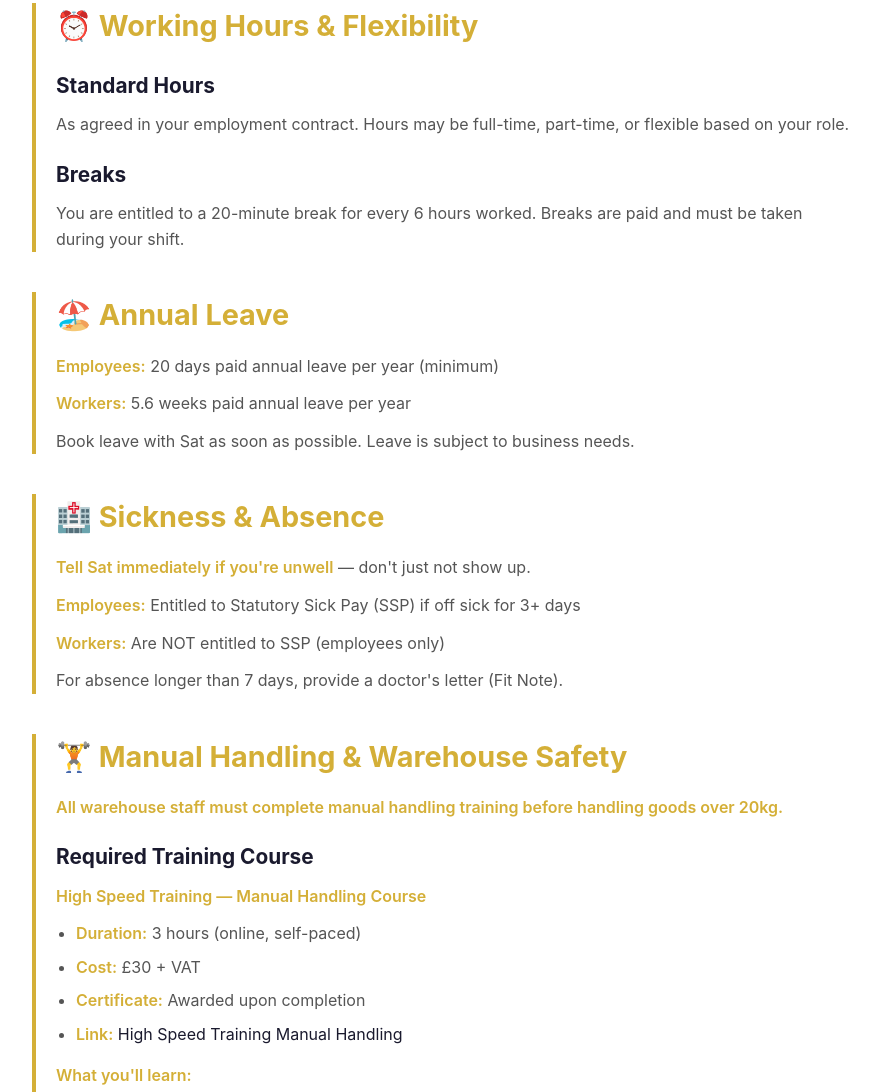
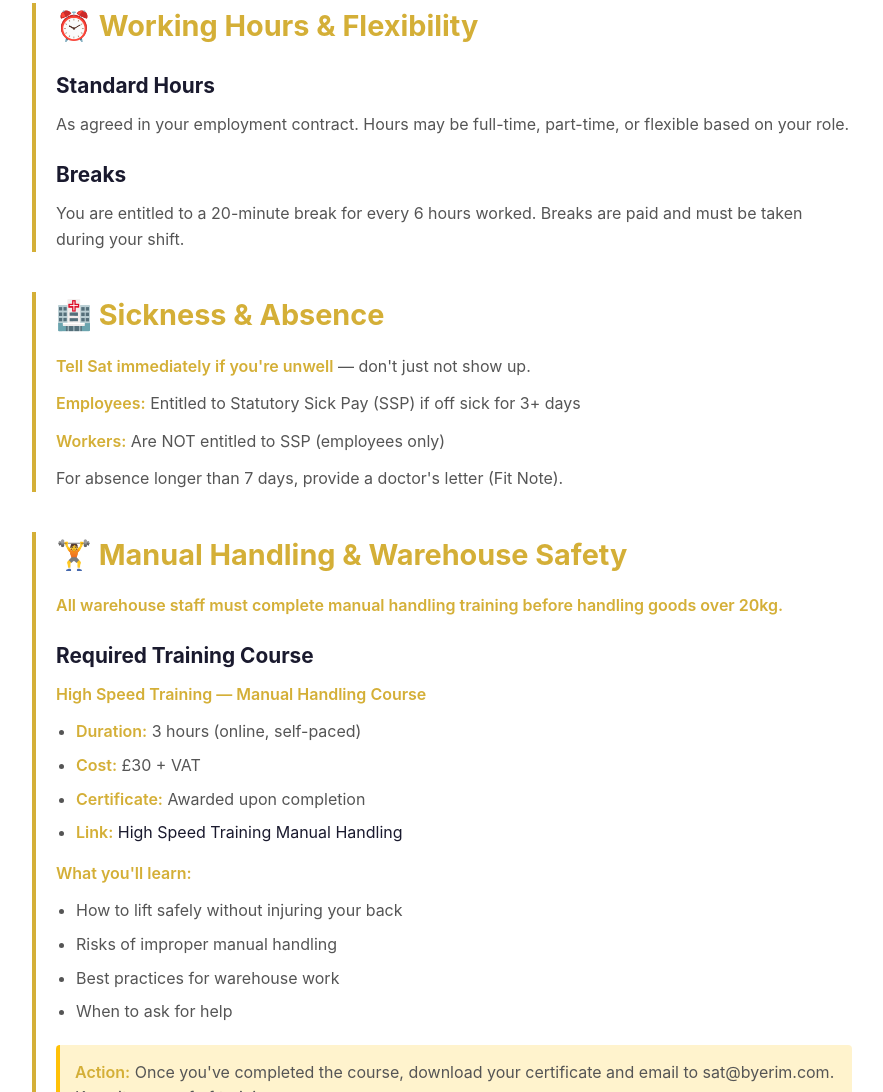
Before and after one commit to S7SSL/ByErim_Employees, a plain HTML site: page index.html in a window 1280 px wide. Shown: the part 1320-2412 px from the top of the page, without its empty margins (198-1081 px from the left). Drawn offline with Linux system fonts and the light colour scheme.

Commit message:
Remove annual leave section

```diff
--- a/index.html
+++ b/index.html
@@ -288,12 +288,7 @@
                 <p>You are entitled to a 20-minute break for every 6 hours worked. Breaks are paid and must be taken during your shift.</p>
             </section>
 
-            <section>
-                <h2>🏖️ Annual Leave</h2>
-                <p><strong>Employees:</strong> 20 days paid annual leave per year (minimum)</p>
-                <p><strong>Workers:</strong> 5.6 weeks paid annual leave per year</p>
-                <p>Book leave with Sat as soon as possible. Leave is subject to business needs.</p>
-            </section>
+
 
             <section>
                 <h2>🏥 Sickness & Absence</h2>
```
